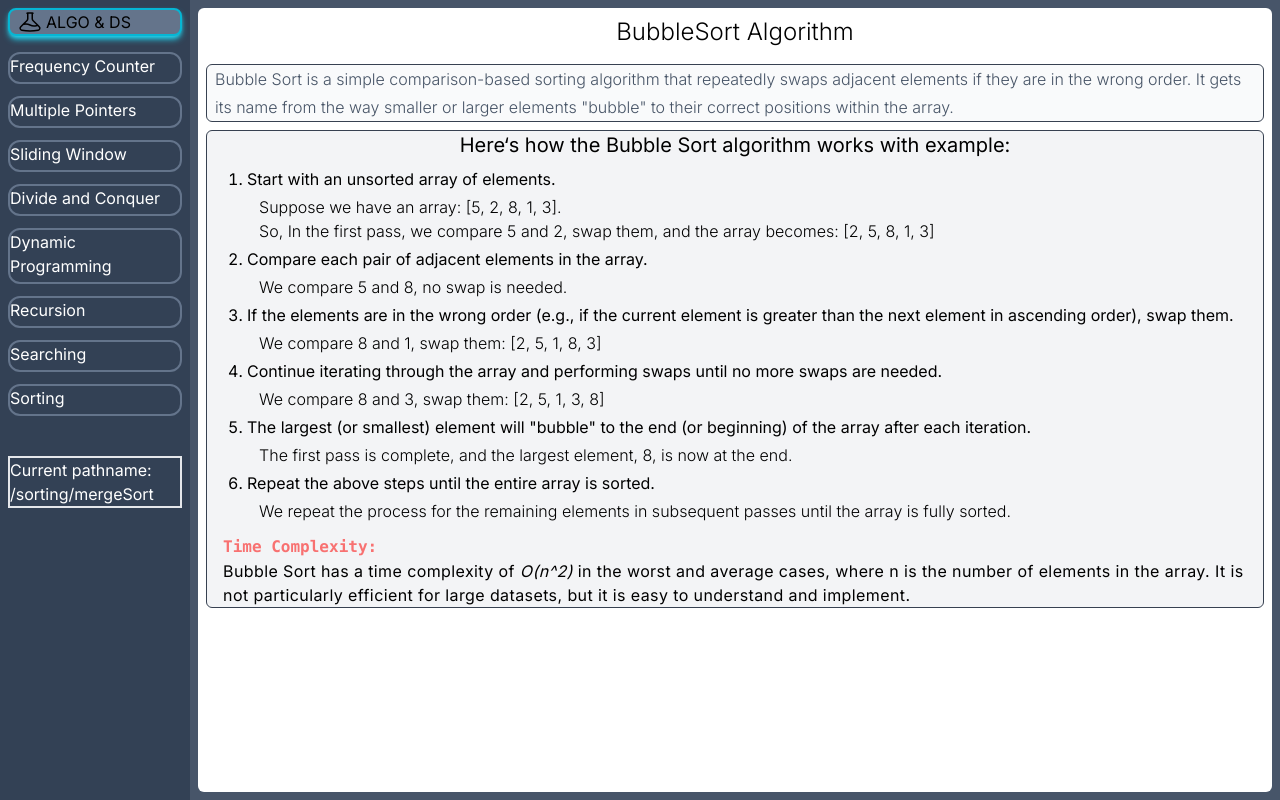
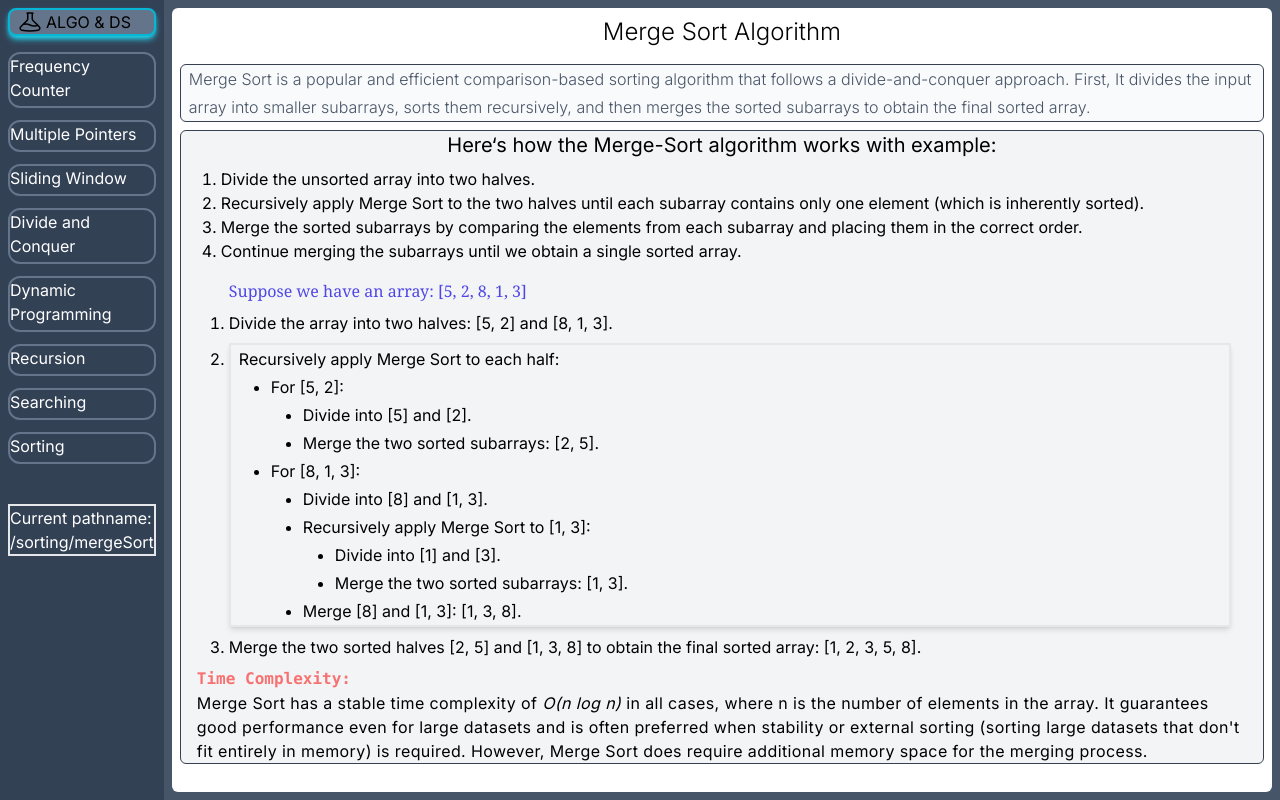
Before and after one commit to mehediasif/js-algorithms-and-data-structures, a Next.js app: page /sorting/mergeSort in a window 1280 px wide. Built offline with nearby package versions, Linux system fonts and the light colour scheme.

Commit message:
merge sort basic page

```diff
--- a/src/app/sorting/mergeSort/page.js
+++ b/src/app/sorting/mergeSort/page.js
@@ -3,54 +3,86 @@
 import Layout from "../../../../components/Layout";
 import { Prism } from '@mantine/prism';
 
-export default function BubbleSort(){
+export default function MergeSort(){
     return(<Layout>
-        <h1 className="text-2xl text-center font-light">BubbleSort Algorithm</h1>
+        <h1 className="text-2xl text-center font-light">Merge Sort Algorithm</h1>
         <div className='cardForText'>
-        <h4 className="sortingItems">Bubble Sort is a simple comparison-based sorting algorithm that repeatedly swaps adjacent elements if they are in the wrong order. It gets its name from the way smaller or larger elements &quot;bubble&quot; to their correct positions within the array.</h4>
+        <h4 className="sortingItems">Merge Sort is a popular and efficient comparison-based sorting algorithm that follows a divide-and-conquer approach. First, It divides the input array into smaller subarrays, sorts them recursively, and then merges the sorted subarrays to obtain the final sorted array.</h4>
         </div>
 
         <div className="bg-gray-100 border rounded-md border-gray-700 mt-2 px-4 mb-2">
 
-        <h3 className="text-xl text-center">Here&lsquo;s how the Bubble Sort algorithm works with example:</h3>
+        <h3 className="text-xl text-center">Here&lsquo;s how the Merge-Sort algorithm works with example:</h3>
         <ul className="list-decimal p-2 ml-4">
             <li><p>
-            Start with an unsorted array of elements.
-            <p className="p-1 ml-2 font-light">Suppose we have an array: [5, 2, 8, 1, 3].<br />So, In the first pass, we compare 5 and 2, swap them, and the array becomes: [2, 5, 8, 1, 3]</p>
-            </p></li>
-
-            <li><p>
-            Compare each pair of adjacent elements in the array.
+            Divide the unsorted array into two halves.
             </p>
-            <p className="p-1 ml-2 font-light">We compare 5 and 8, no swap is needed.</p>
             </li>
 
             <li><p>
-            If the elements are in the wrong order (e.g., if the current element is greater than the next element in ascending order), swap them.
+            Recursively apply Merge Sort to the two halves until each subarray contains only one element (which is inherently sorted).
             </p>
-            <p className="p-1 ml-2 font-light">We compare 8 and 1, swap them: [2, 5, 1, 8, 3]</p>
             </li>
 
             <li><p>
-            Continue iterating through the array and performing swaps until no more swaps are needed.
+            Merge the sorted subarrays by comparing the elements from each subarray and placing them in the correct order.
             </p>
-            <p className="p-1 ml-2 font-light">We compare 8 and 3, swap them: [2, 5, 1, 3, 8]</p>
             </li>
 
             <li><p>
-            The largest (or smallest) element will &quot;bubble&quot; to the end (or beginning) of the array after each iteration.
+            Continue merging the subarrays until we obtain a single sorted array.
             </p>
-            <p className="p-1 ml-2 font-light">The first pass is complete, and the largest element, 8, is now at the end.</p>
+            </li>
+        </ul>
+
+        <ul className="list-decimal p-2 ml-4 text-start px-4">
+        <h4 className="mb-2 text-indigo-600 font-serif">Suppose we have an array: [5, 2, 8, 1, 3]</h4>
+            <li><p>
+            Divide the array into two halves: [5, 2] and [8, 1, 3].
+            </p>
+            </li>
+
+            <li className="border-2 shadow-md mt-2 mb-2 px-2 leading-7 font-BlinkMacSystemFont">
+            <p>
+            Recursively apply Merge Sort to each half:
+            </p>
+                <ol className="list-disc ml-4 text-start px-4">
+                <li><p>For [5, 2]:</p>
+
+                <ol className="list-disc ml-4 text-start px-4">
+                <li><p>Divide into [5] and [2].</p></li>
+                <li><p>Merge the two sorted subarrays: [2, 5].</p></li>
+                </ol>
+
+                </li>
+                <li><p>For [8, 1, 3]:</p>
+                <ol className="list-disc ml-4 text-start px-4">
+                <li><p>Divide into [8] and [1, 3].</p></li>
+                <li><p>Recursively apply Merge Sort to [1, 3]:</p>
+                <ul className="list-disc ml-4 text-start px-4">
+
+                <li><p>Divide into [1] and [3].</p></li>
+                <li><p>Merge the two sorted subarrays: [1, 3].</p></li>
+
+                </ul>
+                </li>
+
+                <li><p>Merge [8] and [1, 3]: [1, 3, 8].</p></li>
+            </ol>
+                </li>
+            </ol>
+
             </li>
 
             <li><p>
-            Repeat the above steps until the entire array is sorted.
+            Merge the two sorted halves [2, 5] and [1, 3, 8] to obtain the final sorted array: [1, 2, 3, 5, 8].
             </p>
-            <p className="p-1 ml-2 font-light">We repeat the process for the remaining elements in subsequent passes until the array is fully sorted.</p>
             </li>
+
         </ul>
         <h3 className="questionHighlight">Time Complexity:</h3>
-        <p className="tracking-wide">Bubble Sort has a time complexity of <i>O(n^2)</i> in the worst and average cases, where n is the number of elements in the array. It is not particularly efficient for large datasets, but it is easy to understand and implement.</p>
+        <p className="tracking-wide">
+        Merge Sort has a stable time complexity of <i>O(n log n)</i> in all cases, where n is the number of elements in the array. It guarantees good performance even for large datasets and is often preferred when stability or external sorting (sorting large datasets that don&apos;t fit entirely in memory) is required. However, Merge Sort does require additional memory space for the merging process.</p>
         </div>
         </Layout>)
 }
```
